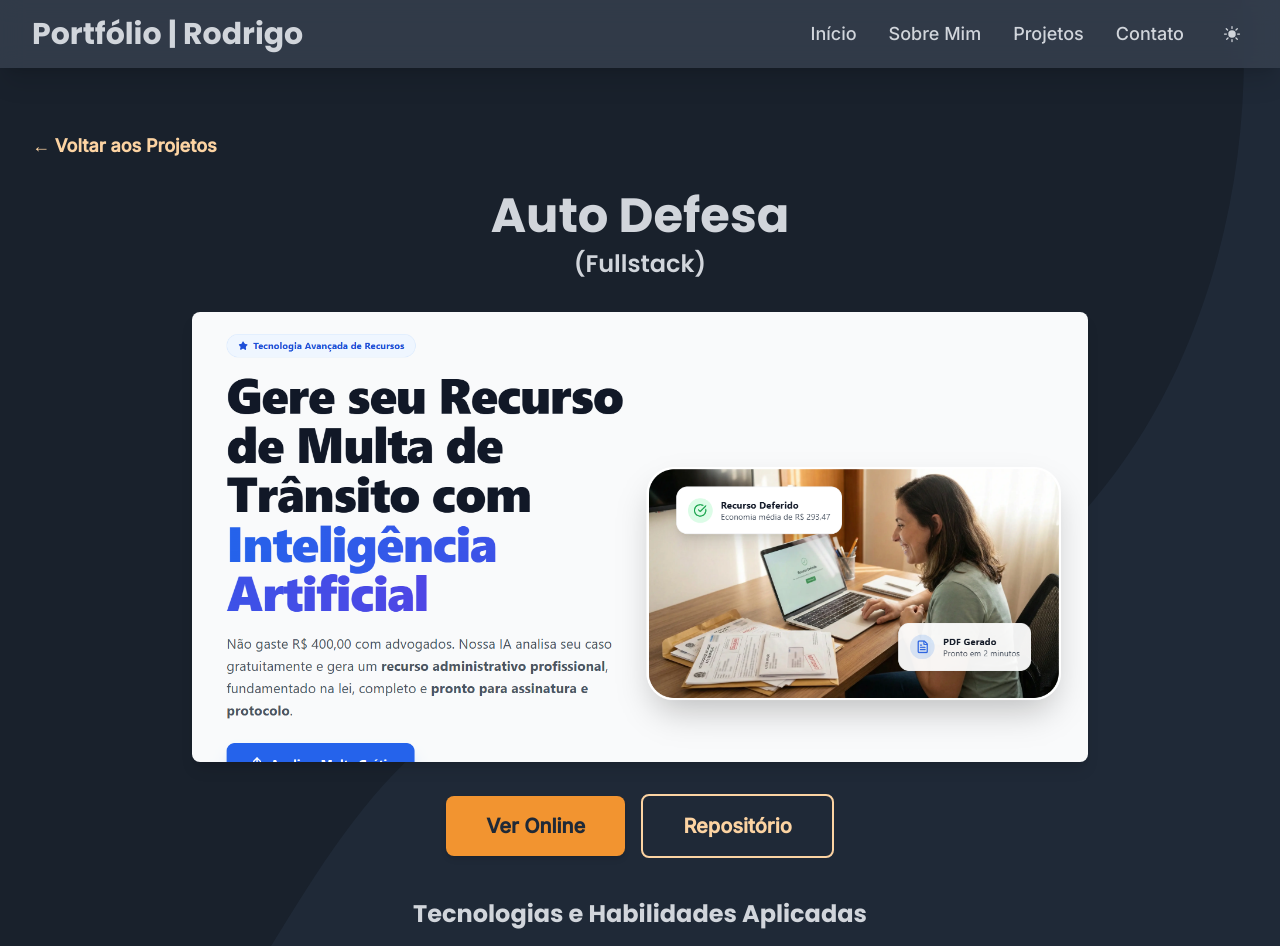
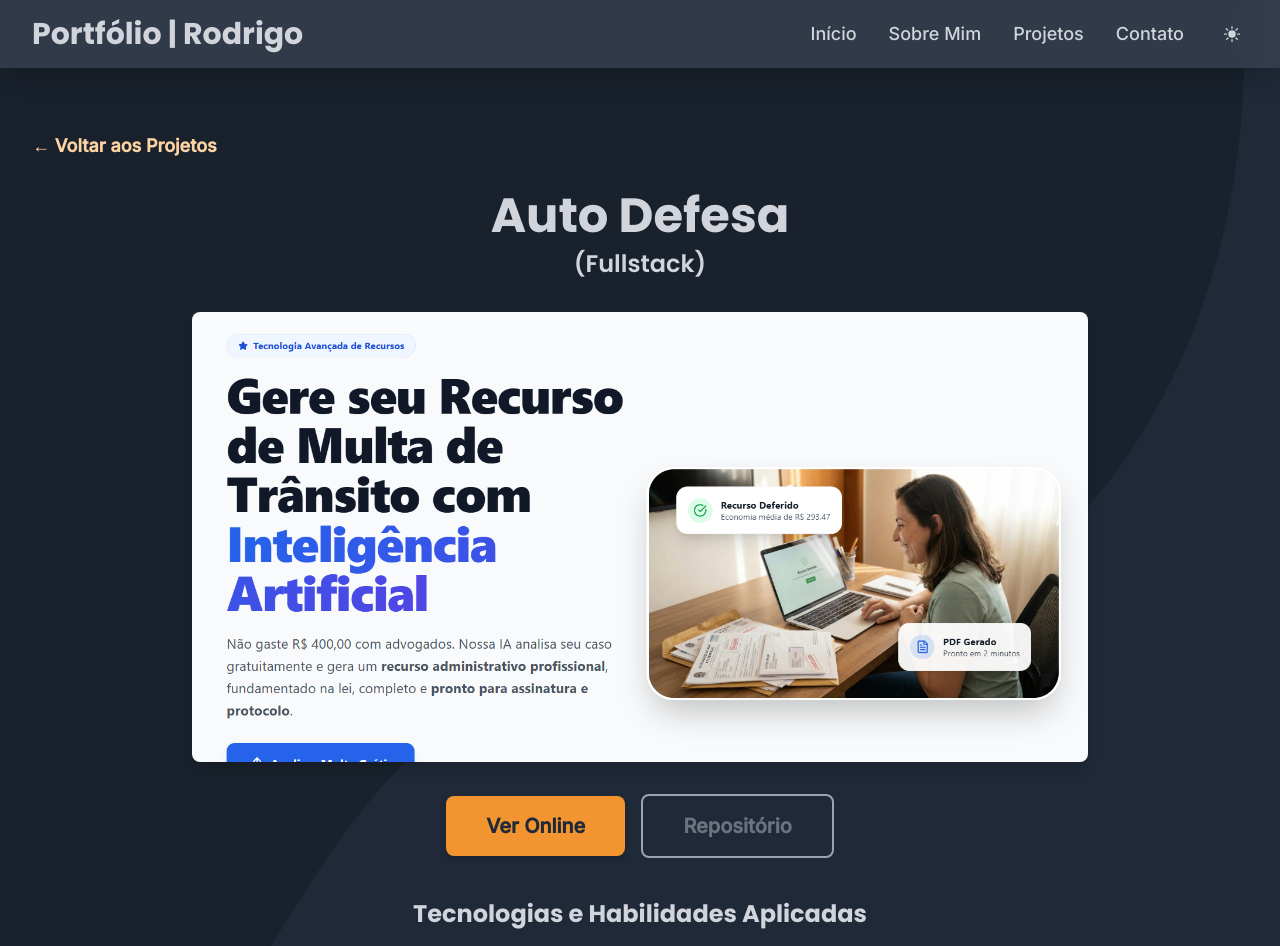
Before and after one commit to rodrigocvmd/portfolio, a Next.js app: page /projetos/auto-defesa in a window 1280 px wide. Shown: the top 946 px of the page. Built offline with nearby package versions, Linux system fonts and the light colour scheme.

Commit message:
feat: block auto defesa repo btn

```diff
--- a/src/app/page.tsx
+++ b/src/app/page.tsx
@@ -16,6 +16,7 @@ const featuredProjects = [
 		projectSlug: "auto-defesa",
 		liveUrl: "https://meuautodefesa.com.br/",
 		repoUrl: "https://github.com/rodrigocvmd/auto-defesa",
+		repoPrivate: true,
 		stack: "Full Stack",
 	},
 	{
@@ -151,6 +152,7 @@ export default function HomePage() {
 									projectSlug={project.projectSlug}
 									liveUrl={project.liveUrl}
 									repoUrl={project.repoUrl}
+									repoPrivate={project.repoPrivate}
 									stack={project.stack}
 								/>
 							))
--- a/src/app/projetos/[slug]/page.tsx
+++ b/src/app/projetos/[slug]/page.tsx
@@ -39,6 +39,7 @@ const allProjects = [
 		projectSlug: "auto-defesa",
 		liveUrl: "https://meuautodefesa.com.br",
 		repoUrl: "https://github.com/rodrigocvmd/auto-defesa",
+		repoPrivate: true,
 	},
 	{
 		title: "Plataforma de Gerenciamento de Recursos",
@@ -341,6 +342,12 @@ export default async function ProjectPage({ params }: ProjectPageProps) {
 						</Link>
 					))}
 				{project.repoUrl && (
+					<div className="relative group/tooltip">
+						{project.repoPrivate ? (
+							<div className="inline-block rounded-lg border-2 border-gray-400 px-10 py-4 text-center font-semibold text-gray-500 cursor-not-allowed text-xl">
+								Repositório
+							</div>
+						) : (
 							<Link
 								href={project.repoUrl}
 								target="_blank"
@@ -348,6 +355,13 @@ export default async function ProjectPage({ params }: ProjectPageProps) {
 								className="inline-block rounded-lg border-2 border-light-accent px-10 py-4 text-center font-semibold text-light-accent transition-colors hover:bg-light-accent hover:text-dark-primary dark:border-dark-accent dark:text-dark-accent dark:hover:bg-dark-accent dark:hover:text-dark-primary text-xl">
 								Repositório
 							</Link>
+						)}
+						{project.repoPrivate && (
+							<div className="absolute bottom-full left-1/2 -translate-x-1/2 mb-2 w-max max-w-[250px] bg-gray-800 text-white text-xs font-semibold rounded-md py-2 px-3 opacity-0 group-hover/tooltip:opacity-100 transition-opacity pointer-events-none text-center leading-tight">
+								O repositório deste projeto é privado por questões comerciais.
+							</div>
+						)}
+					</div>
 				)}
 			</div>
 
--- a/src/app/projetos/page.tsx
+++ b/src/app/projetos/page.tsx
@@ -34,8 +34,8 @@ const allProjects = [
 		                        projectSlug: "auto-defesa",
 		                        liveUrl: "https://meuautodefesa.com.br",
 		                        repoUrl: "https://github.com/rodrigocvmd/auto-defesa",
-	},
-	{
+		                        repoPrivate: true,
+		                },	{
 		title: "Plataforma de Gestão de Ativos",
 		stack: "Backend",
 		description:
@@ -193,9 +193,9 @@ export default function ProjetosPage() {
 								                                                                projectSlug={project.projectSlug}
 								                                                                liveUrl={project.liveUrl}
 								                                                                repoUrl={project.repoUrl}
+								                                                                repoPrivate={project.repoPrivate}
 								                                                                inDevelopment={project.inDevelopment}
-							/>
-						))}
+								                                                        />						))}
 					</div>
 				) : (
 					<p className="text-center text-lg text-light-text dark:text-dark-text">
--- a/src/components/ProjectCard.tsx
+++ b/src/components/ProjectCard.tsx
@@ -16,6 +16,7 @@ interface ProjectCardProps {
 	liveUrl?: string;
 	repoUrl?: string;
 	inDevelopment?: boolean;
+	repoPrivate?: boolean;
 }
 
 const ProjectCard: React.FC<ProjectCardProps> = ({
@@ -28,6 +29,7 @@ const ProjectCard: React.FC<ProjectCardProps> = ({
 	liveUrl,
 	repoUrl,
 	inDevelopment,
+	repoPrivate,
 }) => {
 	const [showAllTech, setShowAllTech] = useState(false);
 
@@ -110,6 +112,12 @@ const ProjectCard: React.FC<ProjectCardProps> = ({
 							)}
 
 							{repoUrl && (
+								<div className="relative group/tooltip">
+									{repoPrivate ? (
+										<div className="text-base text-gray-500 cursor-not-allowed">
+											Repositório
+										</div>
+									) : (
 										<Link
 											href={repoUrl}
 											target="_blank"
@@ -117,6 +125,13 @@ const ProjectCard: React.FC<ProjectCardProps> = ({
 											className="text-base text-light-text dark:text-dark-text hover:text-light-accent dark:hover:text-dark-accent transition-colors">
 											Repositório
 										</Link>
+									)}
+									{repoPrivate && (
+										<div className="absolute bottom-full left-1/2 -translate-x-1/2 mb-2 w-max max-w-[200px] bg-gray-800 text-white text-xs font-semibold rounded-md py-2 px-3 opacity-0 group-hover/tooltip:opacity-100 transition-opacity pointer-events-none text-center leading-tight">
+											O repositório deste projeto é privado por questões comerciais.
+										</div>
+									)}
+								</div>
 							)}
 						</div>
 					</div>
```
Lines whose indentation alone changed are shown as unchanged.
